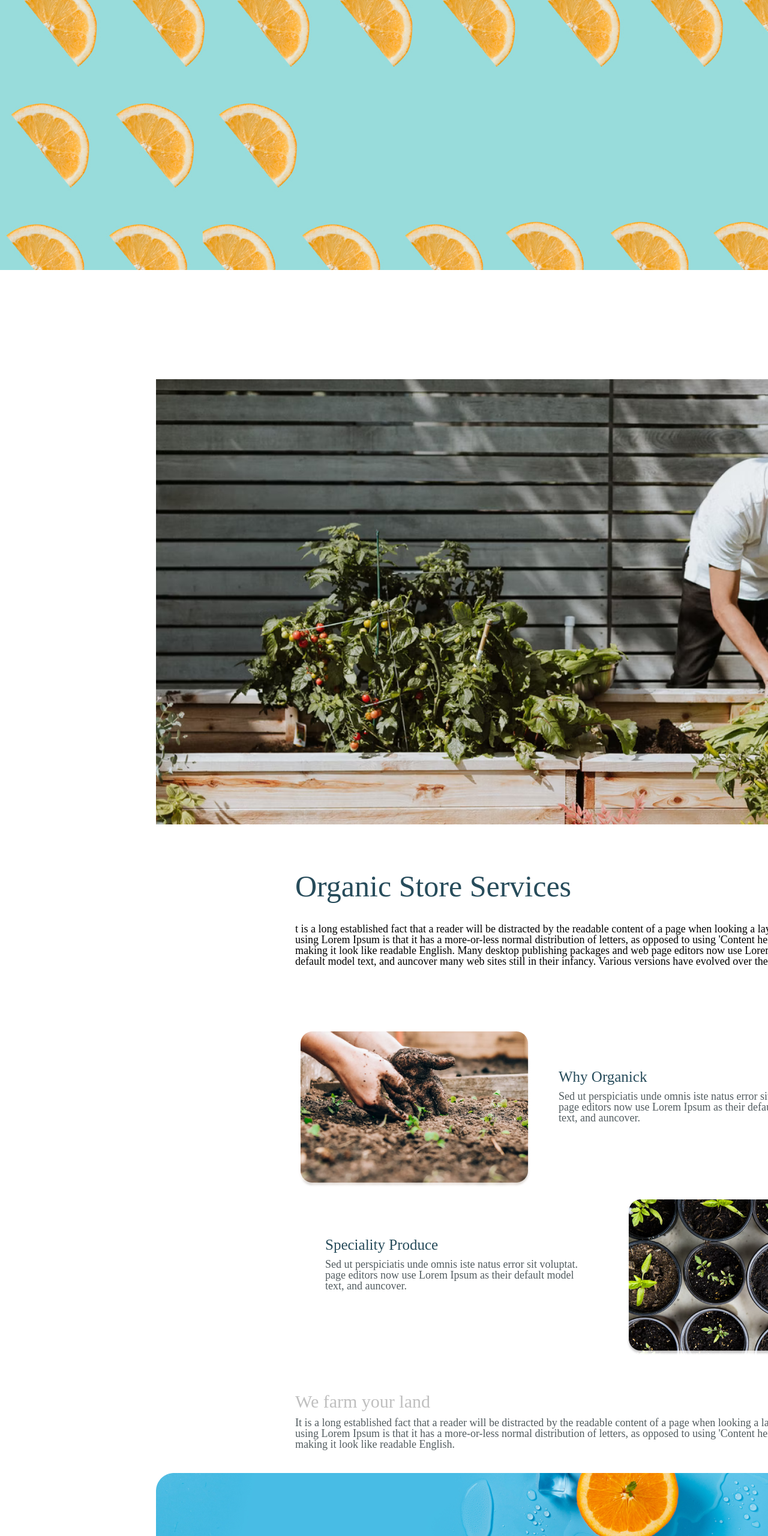
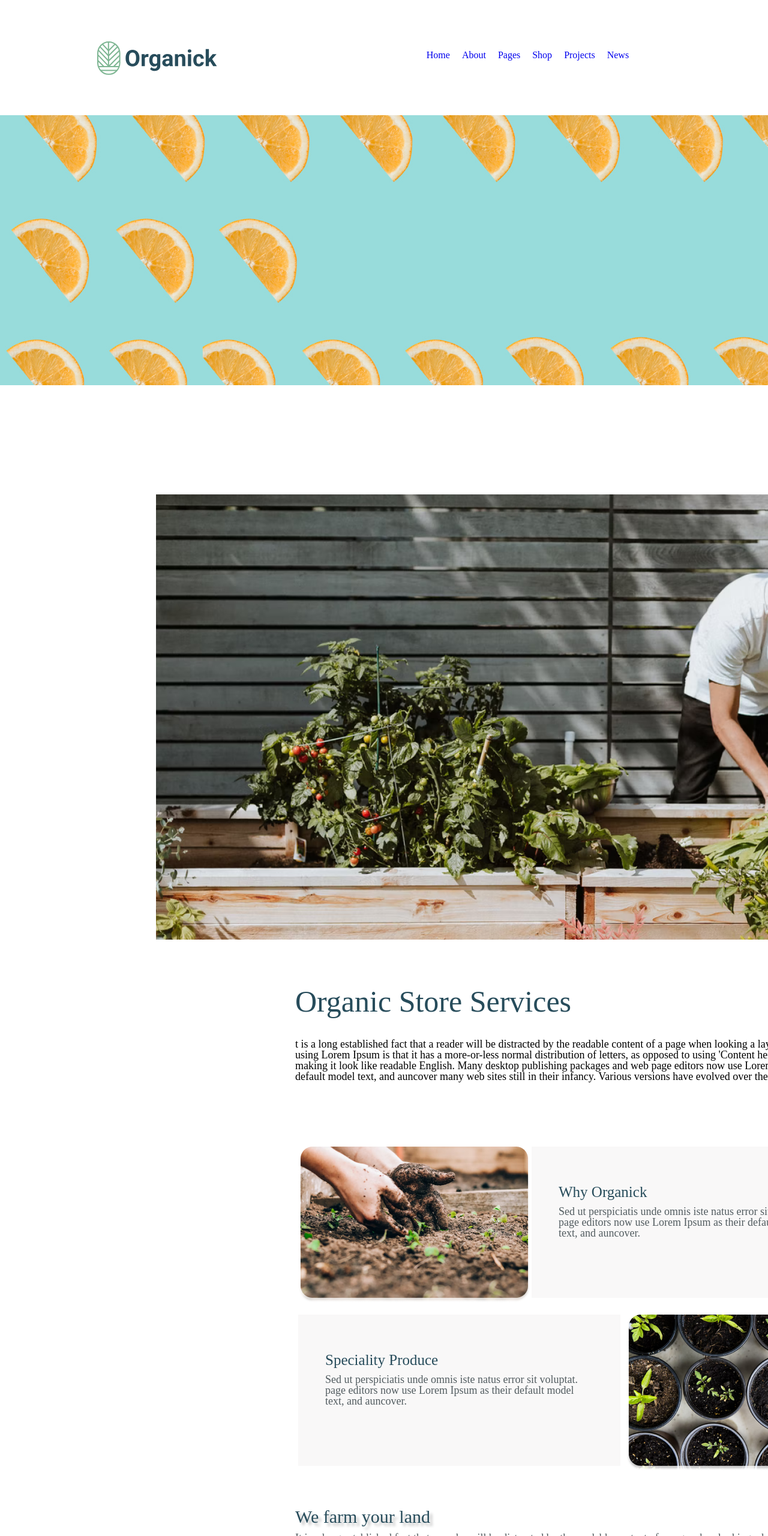
Before and after one commit to salomebubulashvili/homework6, a plain HTML site: page index.html in a window 1280 px wide. Shown: the top 2560 px of the page at 60% size. Drawn offline with Linux system fonts and the light colour scheme.

Commit message:
ass header

```diff
--- a/css/style.css
+++ b/css/style.css
@@ -1,29 +1,32 @@
 
-/* .header{
-    width: 1595.79px;
-    height: 53.72px;
+.header-container{
+    width: 1919.79px;
+    height: 191.72px;
 
 }
 .header-items{
     width: 912.79px;
     height: 53.72px;
-    display: flex;
-    justify-content: space-between;
-
-}
-.logo{
-    width: 198.79px;
-    height: 53.72px;
+    padding: 69px 845px 69px 162px;
+    display:flex;
 }
 .navigation{
     width: 564px;
     height: 23px;
+    padding: 15.36px 0px 15.36px 348.79px;
     display: flex;
     justify-content: space-between;
+    flex-flow: row wrap;
 }
-.li-item{
+.navigation ul{
     display: flex;
-} */
+
+}
+.navigation li{
+    justify-content: space-between;
+    align-items: center;
+    margin-right: 20px;
+}
 /* main */
 .banner{
     width: 1920px;
@@ -74,6 +77,7 @@
     width: 537px;
     height: 252px;
     padding: 63px 45px;
+    background-color: #F9F8F8;
 }
 .bottom-div{
     width: 936px;
@@ -86,6 +90,7 @@
 .text{
     width: 447px;
     height: 162px;
+
 }
 .text h4{
     height: 29px;
@@ -106,8 +111,9 @@
 .content h3{
     width: 288px;
     height: 41px;
-    color: #00000040;
+    color:#274C5B;
     font-size: 30px;
+    text-shadow: 5px 5px 4px #00000040;
 }
 .content p{
     width: 936px;
@@ -122,24 +128,3 @@
 }
 
 /* footer */
-.footer{
-    width: 1920px;
-    height: 416px;
-
-}
-.footer-main{
-    width: 1404px;
-    height: 308px;
-}
-.block1{
-    width: 291px;
-    height: 308px;
-}
-.block2{
-    width: 543px;
-    height: 136.72px;
-}
-.block3{
-    width: 285px;
-    height: 304px;
-}
--- a/index.html
+++ b/index.html
@@ -8,37 +8,35 @@
     <link rel="stylesheet" href="css/fonts.css">
 </head>
 <body>
-    <!-- <header class="header">
+    <header class="header-container">
         <div class="header-items">
             <div class="logo">
-            <a href="index.html">
-                <img src="images/Logo (1).svg" alt="logo">
-            </a>
+                <img src="images/Logo.svg" alt="logo">
             </div>
             <nav class="navigation">
                 <ul>
-                <li class="li-item">
+                    <li>
                         <a href="#">Home</a>
                     </li>
-                <li class="li-item">
+                    <li>
                         <a href="#">About</a>
                     </li>
-                <li class="li-item">
+                    <li>
                         <a href="#">Pages</a>
                     </li>
-                <li class="li-item">
+                    <li>
                         <a href="#">Shop</a>
                     </li>
-                <li class="li-item">
+                    <li>
                         <a href="#">Projects</a>
                     </li>
-                <li class="li-item">
+                    <li>
                         <a href="#">News</a>
                     </li>
                 </ul>
             </nav>
         </div>
-    </header> -->
+    </header>
     <section class="banner">
         <img src="images/Background.jpg" alt="banner">
     </section>
@@ -59,7 +57,7 @@
                         </div>
                         <div class="text-div">
                             <div class="text">
-                                <h4>Why Organick</h3>
+                                <h4>Why Organick</h4>
                                 <p>Sed ut perspiciatis unde omnis iste natus error sit voluptat. page editors now use Lorem Ipsum as their default model text, and auncover.</p>
                             </div>
                         </div>
@@ -67,12 +65,12 @@
                     <div class="bottom-div">
                         <div class="text-div">
                             <div class="text">
-                                <h4>Speciality Produce</h3>
+                                <h4>Speciality Produce</h4>
                                 <p>Sed ut perspiciatis unde omnis iste natus error sit voluptat. page editors now use Lorem Ipsum as their default model text, and auncover.</p>
                             </div>
                         </div>
                         <div class="image-div">
-                            <img src="images/Image (2).png" alt="image">
+                            <img src="images/Image(2).png" alt="image">
                         </div>
                     </div>
                 </div>
@@ -87,14 +85,6 @@
         </div>
     </section>
 
-   <footer>
-    <div class="footer-main">
-        <div class="block1">
 
-        </div>
-        <div class="block2"></div>
-        <div class="block3"></div>
-    </div>
-   </footer>
 </body>
 </html>
```
Also changed, not shown: images/Image(2).png (renamed from images/Image (2).png), images/Logo.svg (renamed from images/Logo (1).svg). Lines whose indentation alone changed are shown as unchanged.
